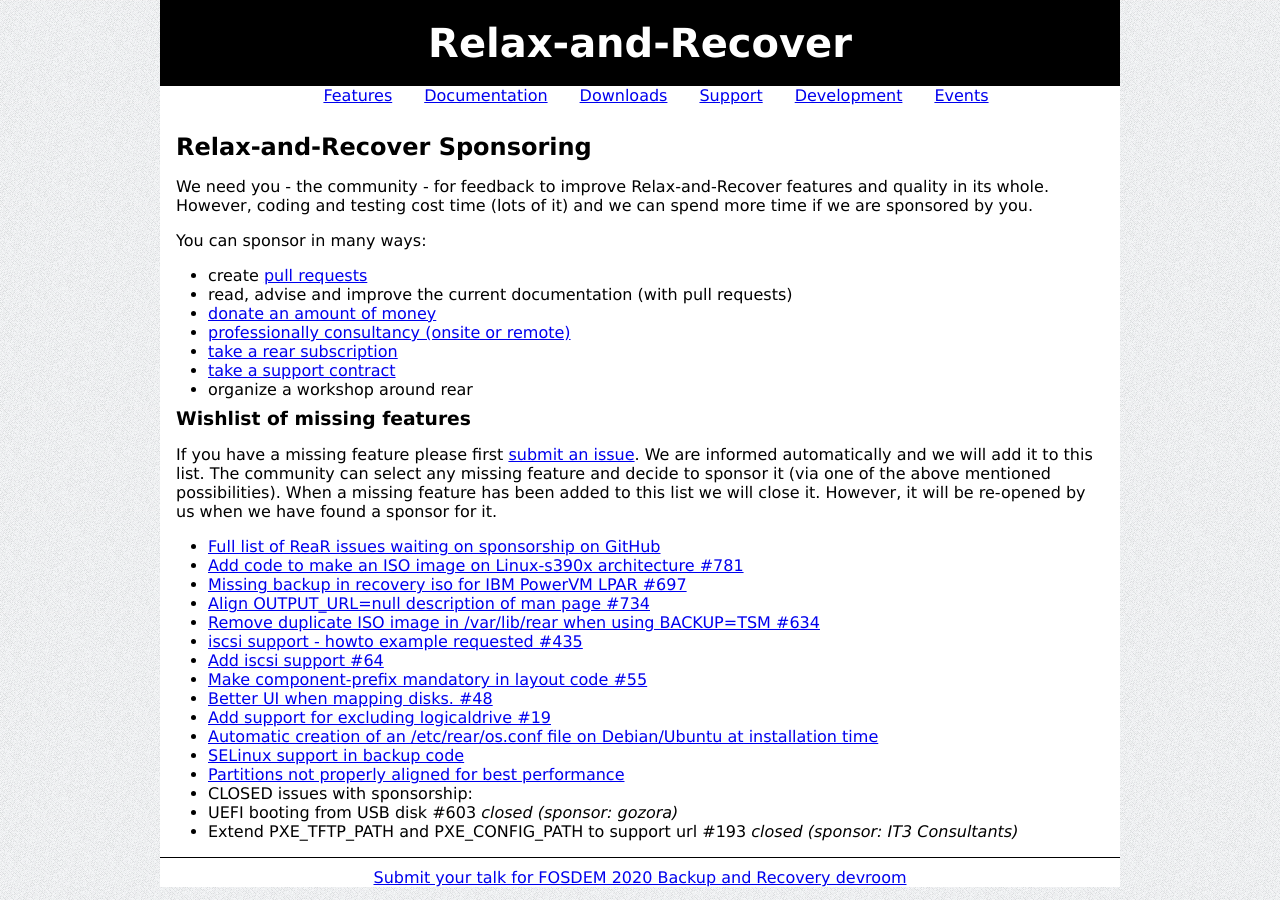
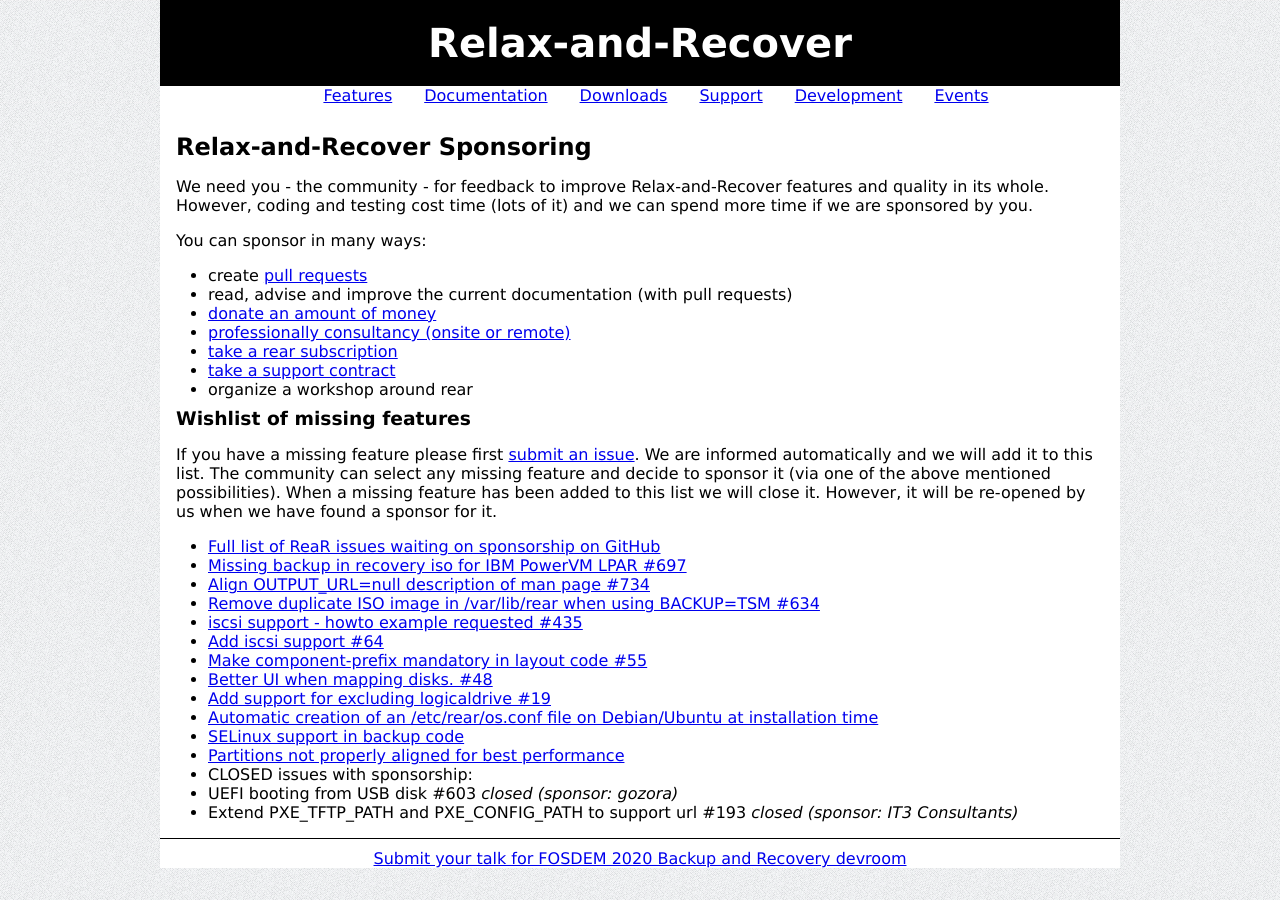
Before and after one commit to rear/rear.github.com, a Jekyll site: the page built from support/sponsors.md, in a window 1280 px wide. Built offline with Jekyll 4.4.1, drawn with Linux system fonts in a browser that asks for light colours; comment, search, counter and statistics services are not loaded.

Commit message:
remove todo item for adding zlinux s390 support

```diff
--- a/support/sponsors.md
+++ b/support/sponsors.md
@@ -21,7 +21,6 @@
 If you have a missing feature please first [submit an issue](https://github.com/rear/rear/issues). We are informed automatically and we will add it to this list. The community can select any missing feature and decide to sponsor it (via one of the above mentioned possibilities). When a missing feature has been added to this list we will close it. However, it will be re-opened by us when we have found a sponsor for it.
 
  - [Full list of ReaR issues waiting on sponsorship on GitHub](https://github.com/rear/rear/issues?q=is%3Aopen+is%3Aissue+label%3A%22needs+sponsorship%22)
- - [Add code to make an ISO image on Linux-s390x architecture #781](https://github.com/rear/rear/issues/781)
  - [Missing backup in recovery iso for IBM PowerVM LPAR #697](https://github.com/rear/rear/issues/697)
  - [Align OUTPUT_URL=null description of man page #734](https://github.com/rear/rear/issues/734)
  - [Remove duplicate ISO image in /var/lib/rear when using BACKUP=TSM #634](https://github.com/rear/rear/issues/634)
```
